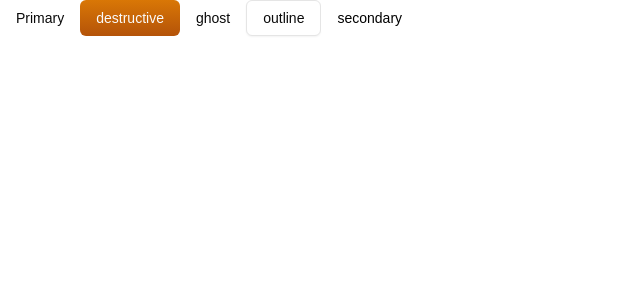
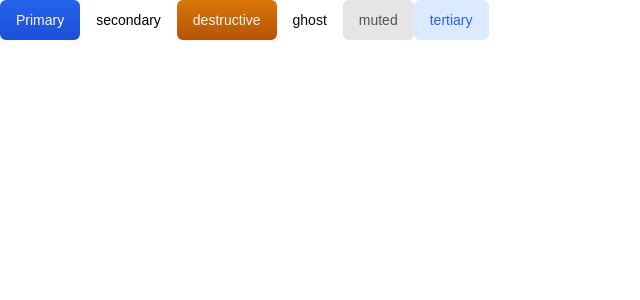
Before and after one commit to abhi123vj/sprint-hub, a Next.js app: page / in a window 1280 px wide. Shown: the top 300 px of the page, without its empty margins (0-640 px from the left). Built offline with nearby package versions, Linux system fonts and the light colour scheme.

Commit message:
size updated

```diff
--- a/src/app/page.tsx
+++ b/src/app/page.tsx
@@ -4,11 +4,12 @@
 export default function Home() {
   return (
     <div className="flex ">
-      <Button variant="default">Primary</Button>
+      <Button variant="primary">Primary</Button>
+      <Button variant="secondary">secondary</Button>
       <Button variant="destructive">destructive</Button>
       <Button variant="ghost">ghost</Button>
-      <Button variant="outline">outline</Button>
-      <Button variant="secondary">secondary</Button>
+      <Button variant="muted">muted</Button>
+      <Button variant="tertiary">tertiary</Button>
     </div>
   );
 }
--- a/src/components/ui/button.tsx
+++ b/src/components/ui/button.tsx
@@ -22,10 +22,11 @@
         tertiary: "bg-blue-100 text-blue-600 border-transparent hover:bg-blue-200 shadow-none",
       },
       size: {
-        default: "h-9 px-4 py-2",
-        sm: "h-8 rounded-md px-3 text-xs",
-        lg: "h-10 rounded-md px-8",
-        icon: "h-9 w-9",
+        default: "h-10 px-4 py-2",
+        sm: "h-8 rounded-md px-3",
+        sx: "h-7 rounded-md px-2 text-xs",
+        lg: "h-12 rounded-md px-8",
+        icon: "h-8 w-8",
       },
     },
     defaultVariants: {
```
